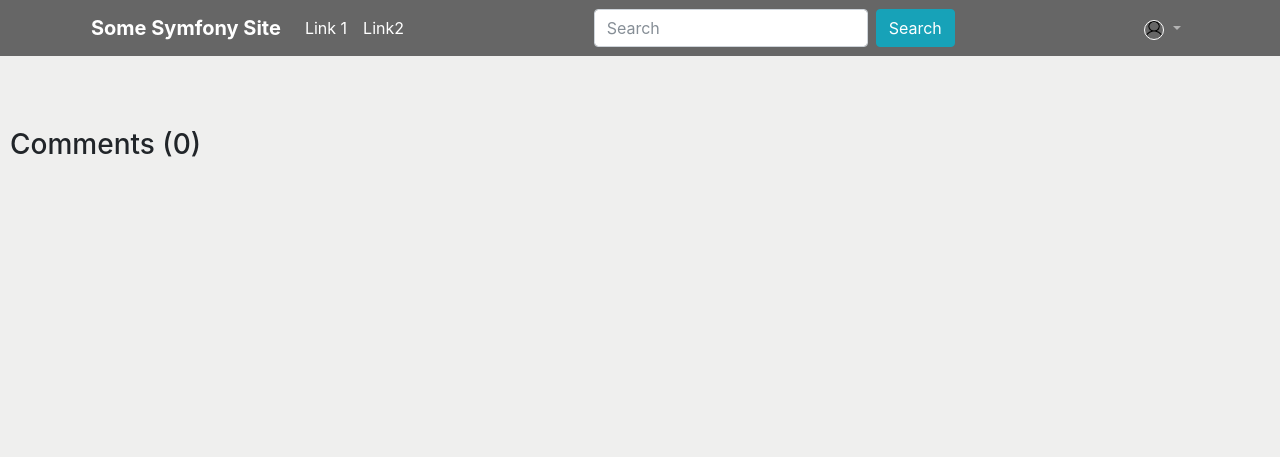
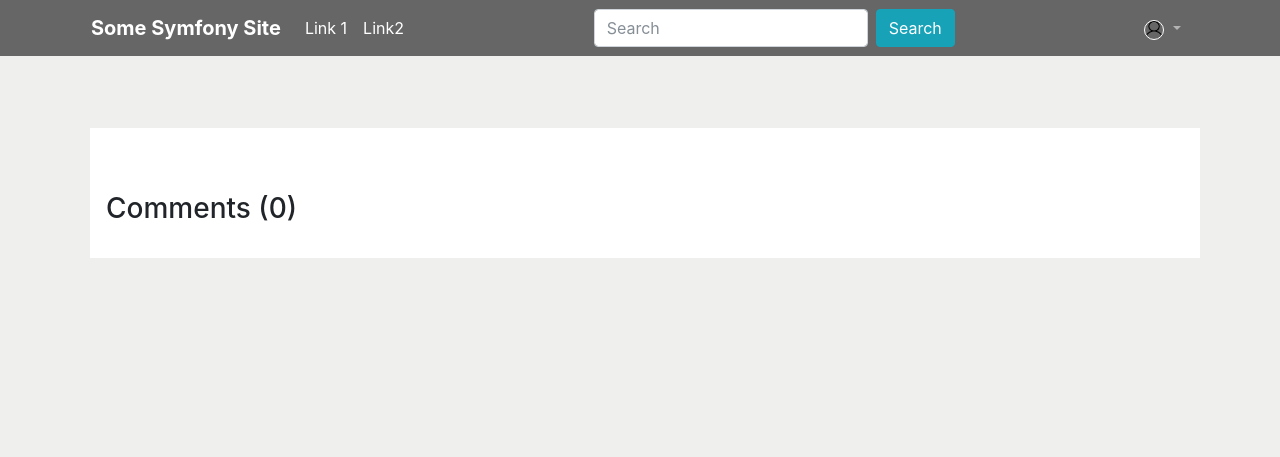
Before and after one commit to dhnsen/symfony-learning, a Symfony app: template skeleton/templates/article/show.html.twig in a window 1280 px wide. Shown: the top 457 px of the page. Run offline with Twig, Linux system fonts and the light colour scheme; the template is opened without the code that fills it, so the values that code supplies are empty; some libraries are stand-ins or nearby versions.

Commit message:
fixing up the article styling in show.html.twig

```diff
--- a/skeleton/templates/article/show.html.twig
+++ b/skeleton/templates/article/show.html.twig
@@ -4,9 +4,23 @@
 {% block title %}{{ title }}{% endblock %}
 
 {% block body %}
+<div class="container">
+    <div class="row">
+        <div class="col-sm-12">
+            <div class="show-article-container p-3 mt-4">
+                <div class="row">
+                    <div class="show-article-title-container d-inline-block pl-3 align-middle">
+                            <span class="show-article-title ">{{ title }}</span>
+                    </div>
 
-<h1>{{ title }}</h1>
+
+                </div>
+                <div class="row">
                 <br />
+                    <br />
+                </div>
+                <div class="row">
+                    <div class="col-sm-12">
                     <h3>Comments ({{ comments|length }})</h3>
 
                     <ul>
@@ -14,4 +28,10 @@
                             <li>{{ comment }}</li>
                         {% endfor %}
                     </ul>
+                    </div>
+                    </div>
+            </div>
+        </div>
+    </div>
+</div>
 {% endblock %}
```
Lines whose indentation alone changed are shown as unchanged.
